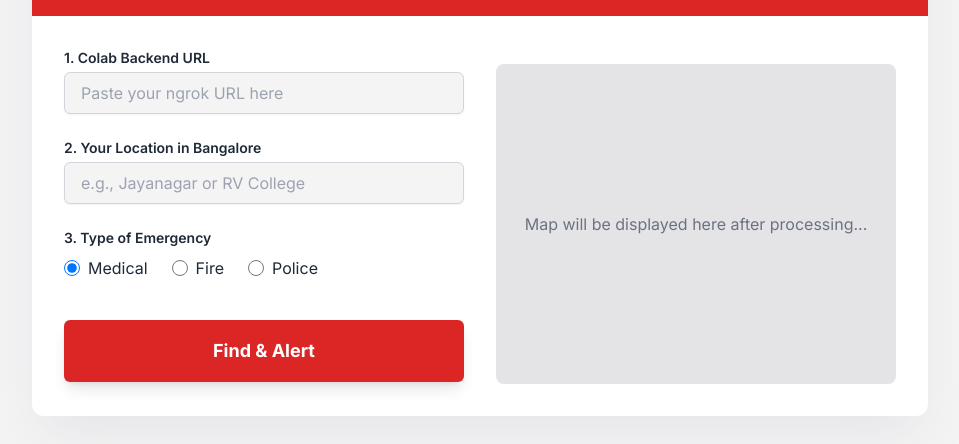
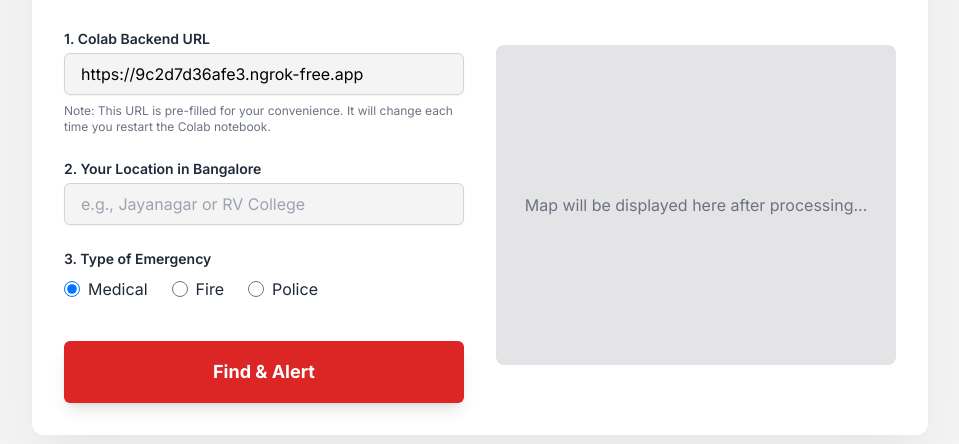
Before and after one commit to r-pranav/Pranav_DCN_PBL, a plain HTML site: page main.html in a window 1280 px wide. Shown: the part 240-684 px from the top of the page, without its empty margins (160-1119 px from the left). Drawn offline with nearby package versions, Linux system fonts and the light colour scheme.

Commit message:
Update main.html

```diff
--- a/main.html
+++ b/main.html
@@ -52,7 +52,8 @@
                 <div class="space-y-6">
                     <div>
                         <label for="apiUrl" class="block text-sm font-semibold text-gray-800 mb-1">1. Colab Backend URL</label>
-                        <input type="text" id="apiUrl" class="block w-full px-4 py-2 bg-zinc-100 border border-gray-300 rounded-md shadow-sm focus:outline-none focus:ring-2 focus:ring-red-500 focus:border-transparent" placeholder="Paste your ngrok URL here">
+                        <input type="text" id="apiUrl" class="block w-full px-4 py-2 bg-zinc-100 border border-gray-300 rounded-md shadow-sm focus:outline-none focus:ring-2 focus:ring-red-500 focus:border-transparent" value="https://9c2d7d36afe3.ngrok-free.app">
+                        <p class="mt-2 text-xs text-gray-500">Note: This URL is pre-filled for your convenience. It will change each time you restart the Colab notebook.</p>
                     </div>
                     <div>
                         <label for="locationInput" class="block text-sm font-semibold text-gray-800 mb-1">2. Your Location in Bangalore</label>
```
